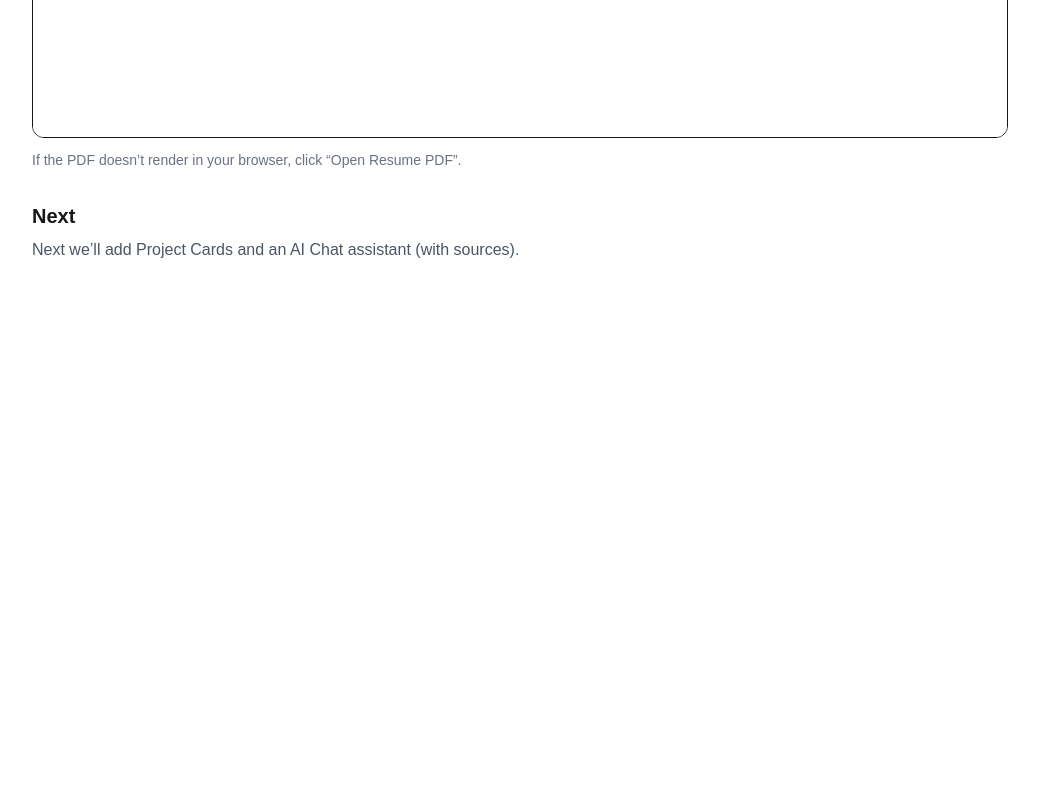
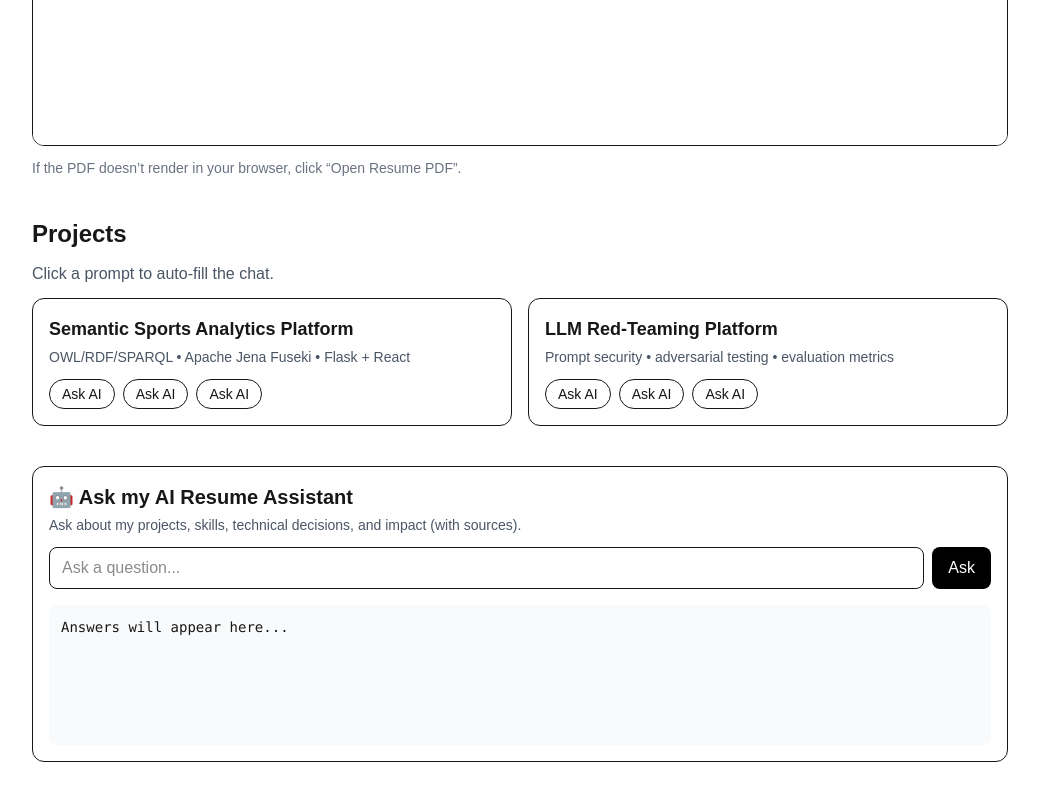
Before and after one commit to Aniket6262/ai-resume-assistant, a Next.js app: page / in a window 1280 px wide. Shown: the part 700-1500 px from the top of the page, without its empty margins (120-1159 px from the left). Before the commit the page ends 1002 px from the top, so only its background shows below. Built offline with nearby package versions, Linux system fonts and the light colour scheme.

Commit message:
Add project cards and chat UI

```diff
--- a/app/page.tsx
+++ b/app/page.tsx
@@ -1,7 +1,15 @@
+"use client";
+
+import { useState } from "react";
+import ProjectCards from "@/components/ProjectCards";
+import ChatBox from "@/components/ChatBox";
+
 export default function Home() {
+  const [preset, setPreset] = useState("");
+
   return (
     <main className="min-h-screen bg-white">
-      <div className="mx-auto max-w-5xl px-6 py-10 space-y-8">
+      <div className="mx-auto max-w-5xl px-6 py-10 space-y-10">
         {/* Header */}
         <header className="space-y-2">
           <h1 className="text-3xl font-bold">Aniket’s AI Resume Assistant</h1>
@@ -46,12 +54,18 @@ export default function Home() {
           </p>
         </section>
 
-        {/* Next Section Placeholder */}
-        <section className="space-y-2">
-          <h2 className="text-xl font-semibold">Next</h2>
+        {/* Projects */}
+        <section className="space-y-3">
+          <h2 className="text-2xl font-semibold">Projects</h2>
           <p className="text-gray-600">
-            Next we’ll add Project Cards and an AI Chat assistant (with sources).
+            Click a prompt to auto-fill the chat.
           </p>
+          <ProjectCards onAsk={(q) => setPreset(q)} />
+        </section>
+
+        {/* Chat */}
+        <section className="space-y-3">
+          <ChatBox preset={preset} />
         </section>
       </div>
     </main>
--- /dev/null
+++ b/components/ChatBox.tsx
@@ -0,0 +1,74 @@
+"use client";
+
+import { useEffect, useState } from "react";
+
+export default function ChatBox({ preset }: { preset?: string }) {
+  const [input, setInput] = useState("");
+  const [answer, setAnswer] = useState("Answers will appear here...");
+  const [loading, setLoading] = useState(false);
+
+  useEffect(() => {
+    if (preset) setInput(preset);
+  }, [preset]);
+
+  async function ask() {
+    const msg = input.trim();
+    if (!msg) return;
+
+    setLoading(true);
+    setAnswer("");
+
+    const res = await fetch("/api/chat", {
+      method: "POST",
+      headers: { "Content-Type": "application/json" },
+      body: JSON.stringify({ message: msg }),
+    });
+
+    if (!res.body) {
+      setAnswer("No response body.");
+      setLoading(false);
+      return;
+    }
+
+    const reader = res.body.getReader();
+    const decoder = new TextDecoder();
+
+    while (true) {
+      const { value, done } = await reader.read();
+      if (done) break;
+      setAnswer((prev) => prev + decoder.decode(value));
+    }
+
+    setLoading(false);
+  }
+
+  return (
+    <div className="rounded-xl border p-4 bg-white">
+      <h2 className="text-xl font-semibold">🤖 Ask my AI Resume Assistant</h2>
+      <p className="text-sm text-gray-600 mt-1">
+        Ask about my projects, skills, technical decisions, and impact (with sources).
+      </p>
+
+      <div className="mt-3 flex gap-2">
+        <input
+          value={input}
+          onChange={(e) => setInput(e.target.value)}
+          className="w-full rounded-lg border px-3 py-2"
+          placeholder="Ask a question..."
+        />
+        <button
+          onClick={ask}
+          disabled={loading}
+          className="rounded-lg bg-black px-4 py-2 text-white"
+          type="button"
+        >
+          {loading ? "..." : "Ask"}
+        </button>
+      </div>
+
+      <pre className="mt-4 whitespace-pre-wrap text-sm bg-gray-50 p-3 rounded-lg min-h-[140px]">
+        {answer}
+      </pre>
+    </div>
+  );
+}
--- /dev/null
+++ b/components/ProjectCards.tsx
@@ -0,0 +1,50 @@
+type Props = {
+  onAsk: (question: string) => void;
+};
+
+const projects = [
+  {
+    title: "Semantic Sports Analytics Platform",
+    subtitle: "OWL/RDF/SPARQL • Apache Jena Fuseki • Flask + React",
+    prompts: [
+      "Summarize this project in 20 seconds.",
+      "What was my role and impact (metrics)?",
+      "What were the hardest technical challenges and how did I solve them?",
+    ],
+  },
+  {
+    title: "LLM Red-Teaming Platform",
+    subtitle: "Prompt security • adversarial testing • evaluation metrics",
+    prompts: [
+      "What problem does this project solve?",
+      "What metrics/results did I achieve?",
+      "How does this relate to an SDE role?",
+    ],
+  },
+];
+
+export default function ProjectCards({ onAsk }: Props) {
+  return (
+    <div className="grid gap-4 md:grid-cols-2">
+      {projects.map((p) => (
+        <div key={p.title} className="rounded-xl border p-4 bg-white">
+          <h3 className="text-lg font-semibold">{p.title}</h3>
+          <p className="text-sm text-gray-600 mt-1">{p.subtitle}</p>
+
+          <div className="mt-3 flex flex-wrap gap-2">
+            {p.prompts.map((q) => (
+              <button
+                key={q}
+                onClick={() => onAsk(`${p.title}: ${q}`)}
+                className="text-sm rounded-full border px-3 py-1 hover:bg-gray-100"
+                type="button"
+              >
+                Ask AI
+              </button>
+            ))}
+          </div>
+        </div>
+      ))}
+    </div>
+  );
+}
```
